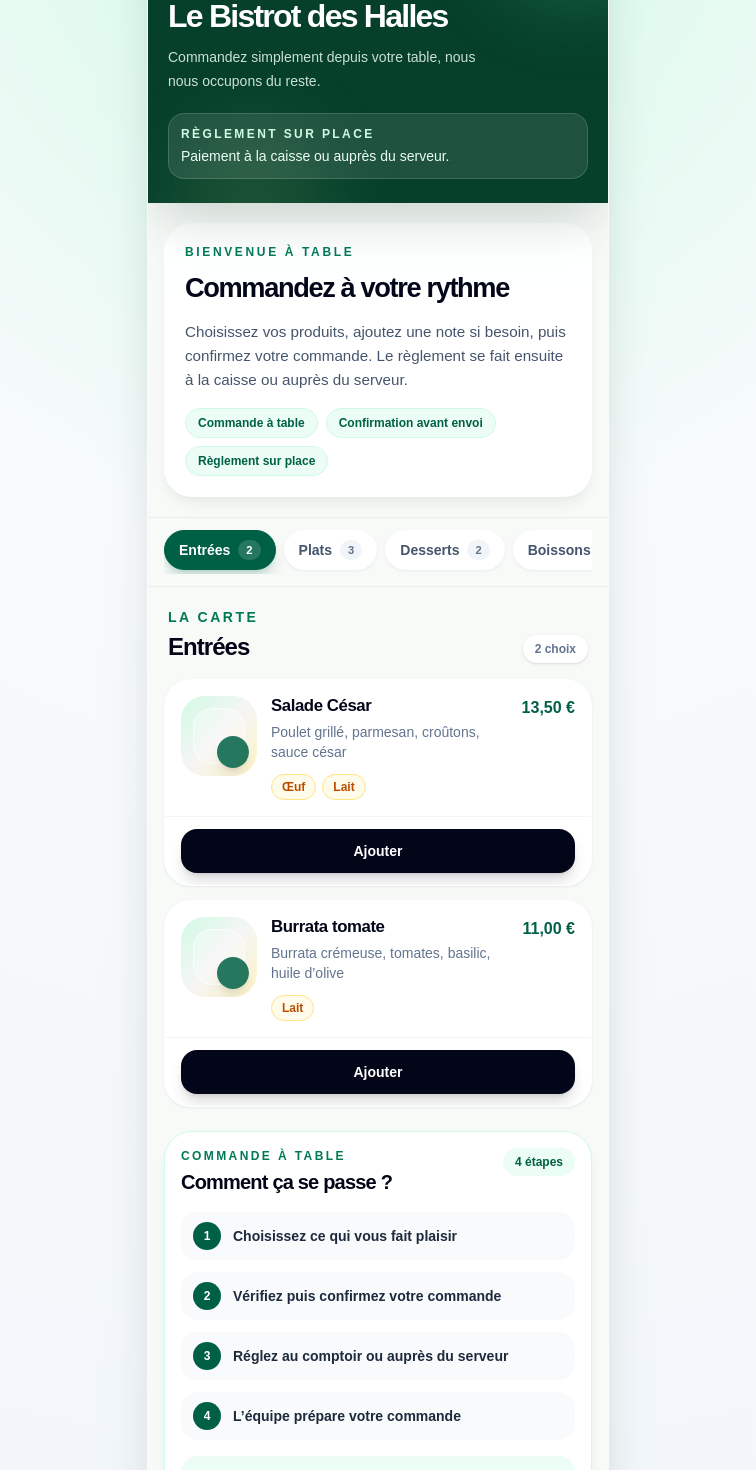
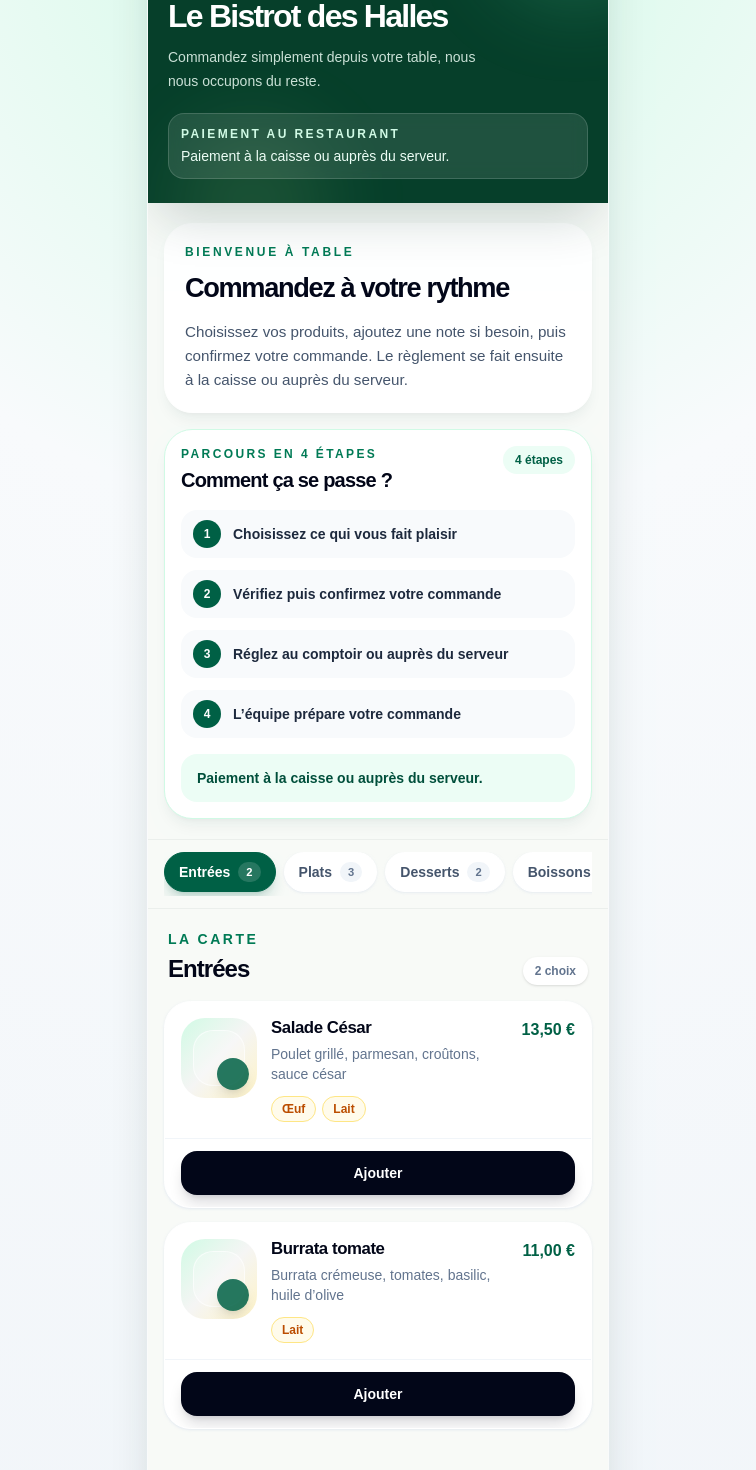
Before and after one commit to Loco66666/TableFlash-QR, a Next.js app: page /r/1/table/1 in a window 1280 px wide. Shown: the part 140-1610 px from the top of the page, without its empty margins (262-1018 px from the left). Built offline with nearby package versions, Linux system fonts and the light colour scheme.

Commit message:
Move public menu journey card

```diff
--- a/src/components/public-menu/InteractivePublicMenu.tsx
+++ b/src/components/public-menu/InteractivePublicMenu.tsx
@@ -236,14 +236,11 @@ export function InteractivePublicMenu({ restaurantSlug, tableName }: Interactive
             <p className="mt-3 text-[0.95rem] leading-6 text-slate-600">
               Choisissez vos produits, ajoutez une note si besoin, puis confirmez votre commande. Le règlement se fait ensuite à la caisse ou auprès du serveur.
             </p>
-            <div className="mt-4 flex flex-wrap gap-2">
-              {['Commande à table', 'Confirmation avant envoi', 'Règlement sur place'].map((label) => (
-                <span key={label} className="rounded-full border border-emerald-100 bg-emerald-50 px-3 py-1.5 text-xs font-extrabold text-emerald-800">
-                  {label}
-                </span>
-              ))}
-            </div>
           </section>
+
+          <div className="mt-4">
+            <PublicPaymentNotice note={restaurant.paymentNote} />
+          </div>
 
           {orderingDisabled ? (
             <div className="mt-4 rounded-3xl border border-amber-100 bg-amber-50 p-4 text-sm font-bold text-amber-800">
@@ -288,10 +285,6 @@ export function InteractivePublicMenu({ restaurantSlug, tableName }: Interactive
               </div>
             )}
           </section>
-
-          <div className="mt-6">
-            <PublicPaymentNotice note={restaurant.paymentNote} />
-          </div>
         </div>
       </div>
 
--- a/src/components/public-menu/PublicCartDrawer.tsx
+++ b/src/components/public-menu/PublicCartDrawer.tsx
@@ -106,7 +106,7 @@ export function PublicCartDrawer({
         </div>
 
         <div className="mt-4 rounded-3xl border border-emerald-100 bg-emerald-50 p-4 text-sm leading-6 text-emerald-900">
-          <p className="font-black">Règlement sur place</p>
+          <p className="font-black">Paiement au restaurant</p>
           <p className="mt-1">Le règlement se fera à la caisse ou auprès du serveur.</p>
         </div>
 
--- a/src/components/public-menu/PublicOrderConfirmation.tsx
+++ b/src/components/public-menu/PublicOrderConfirmation.tsx
@@ -68,7 +68,7 @@ export function PublicOrderConfirmation({ order, paymentNote, onBackToMenu, onNe
         </div>
 
         <div className="mt-4 rounded-3xl border border-emerald-100 bg-emerald-50 p-4 text-sm leading-6 text-emerald-900">
-          <p className="font-black">Règlement sur place</p>
+          <p className="font-black">Paiement au restaurant</p>
           <p className="mt-1">{paymentNote}</p>
         </div>
 
--- a/src/components/public-menu/PublicPaymentNotice.tsx
+++ b/src/components/public-menu/PublicPaymentNotice.tsx
@@ -22,7 +22,7 @@ export function PublicPaymentNotice({ note, compact = false, inverted = false }:
         }`}
       >
         <p className={`text-xs font-black uppercase tracking-[0.2em] ${inverted ? "text-emerald-100" : "text-emerald-700"}`}>
-          Règlement sur place
+          Paiement au restaurant
         </p>
         <p className="mt-1 text-sm">{note}</p>
       </div>
@@ -33,7 +33,7 @@ export function PublicPaymentNotice({ note, compact = false, inverted = false }:
     <section className="rounded-[1.75rem] border border-emerald-100 bg-white p-4 shadow-lg shadow-emerald-950/5" aria-labelledby="customer-journey-title">
       <div className="flex items-start justify-between gap-3">
         <div>
-          <p className="text-xs font-black uppercase tracking-[0.2em] text-emerald-700">Commande à table</p>
+          <p className="text-xs font-black uppercase tracking-[0.2em] text-emerald-700">Parcours en 4 étapes</p>
           <h2 id="customer-journey-title" className="mt-1 text-xl font-black tracking-[-0.04em] text-slate-950">
             Comment ça se passe ?
           </h2>
```
